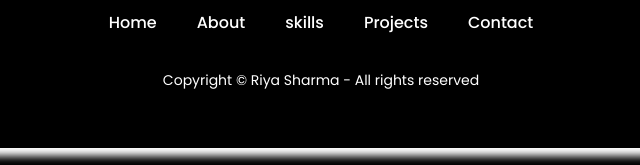
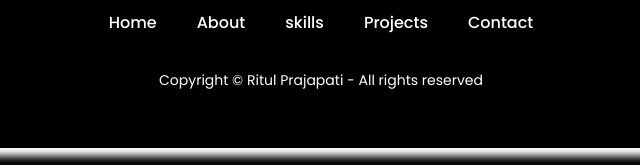
Before and after one commit to Ritul1011/portfolio, a plain HTML site: page index.html in a window 1280 px wide. Shown: the part 3985-4150 px from the top of the page, 319-959 px from the left. Drawn offline with nearby package versions, Linux system fonts and the light colour scheme.

Commit message:
Update index.html

```diff
--- a/index.html
+++ b/index.html
@@ -446,7 +446,7 @@
         </div>
 
         <div class="bottom-footer">
-            <p>Copyright &copy; <a href="#home" style="text-decoration: none;"> Riya Sharma</a> - All rights reserved</p>
+            <p>Copyright &copy; <a href="#home" style="text-decoration: none;"> Ritul Prajapati</a> - All rights reserved</p>
         </div>
     </footer>
 
```
